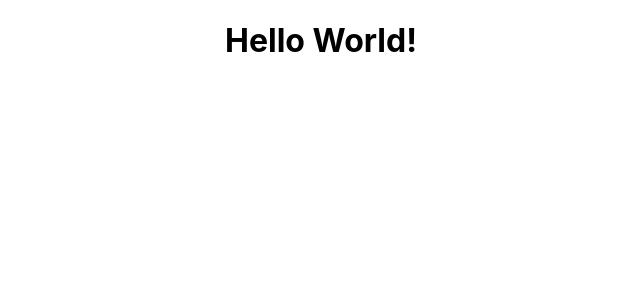
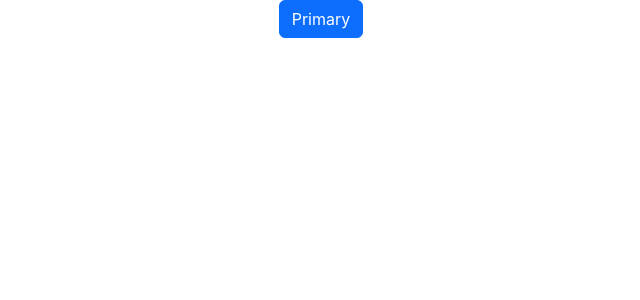
Before and after one commit to EdwardShanahan07/moments, a React (Create React App) app: page / in a window 1280 px wide. Shown: the top 300 px of the page, without its empty margins (319-959 px from the left). Built offline with nearby package versions, Linux system fonts and the light colour scheme.

Commit message:
Install react-bootstrap

```diff
--- a/package.json
+++ b/package.json
@@ -7,10 +7,10 @@
     "@testing-library/react": "^11.2.7",
     "@testing-library/user-event": "^12.8.3",
     "axios": "^0.21.4",
-    "bootstrap": "^4.6.2",
+    "bootstrap": "^4.6.0",
     "jwt-decode": "^3.1.2",
     "react": "^17.0.2",
-    "react-bootstrap": "^1.6.6",
+    "react-bootstrap": "^1.6.3",
     "react-dom": "^17.0.2",
     "react-infinite-scroll-component": "^6.1.0",
     "react-router-dom": "^5.3.4",
--- a/public/index.html
+++ b/public/index.html
@@ -14,6 +14,12 @@
       manifest.json provides metadata used when your web app is installed on a
       user's mobile device or desktop. See https://developers.google.com/web/fundamentals/web-app-manifest/
     -->
+    <link
+  rel="stylesheet"
+  href="https://cdn.jsdelivr.net/npm/bootstrap@5.3.0/dist/css/bootstrap.min.css"
+  integrity="sha384-9ndCyUaIbzAi2FUVXJi0CjmCapSmO7SnpJef0486qhLnuZ2cdeRhO02iuK6FUUVM"
+  crossorigin="anonymous"
+/>
     <link rel="manifest" href="%PUBLIC_URL%/manifest.json" />
     <!--
       Notice the use of %PUBLIC_URL% in the tags above.
--- a/src/App.js
+++ b/src/App.js
@@ -1,10 +1,10 @@
-
+import Button from 'react-bootstrap/Button';
 import './App.css';
 
 function App() {
   return (
     <div className="App">
-      <h1>Hello World!</h1>
+      <Button variant="primary">Primary</Button>
     </div>
   );
 }
```
Also changed, not shown: 1 other file (tests, documents, lock files or other folders).
